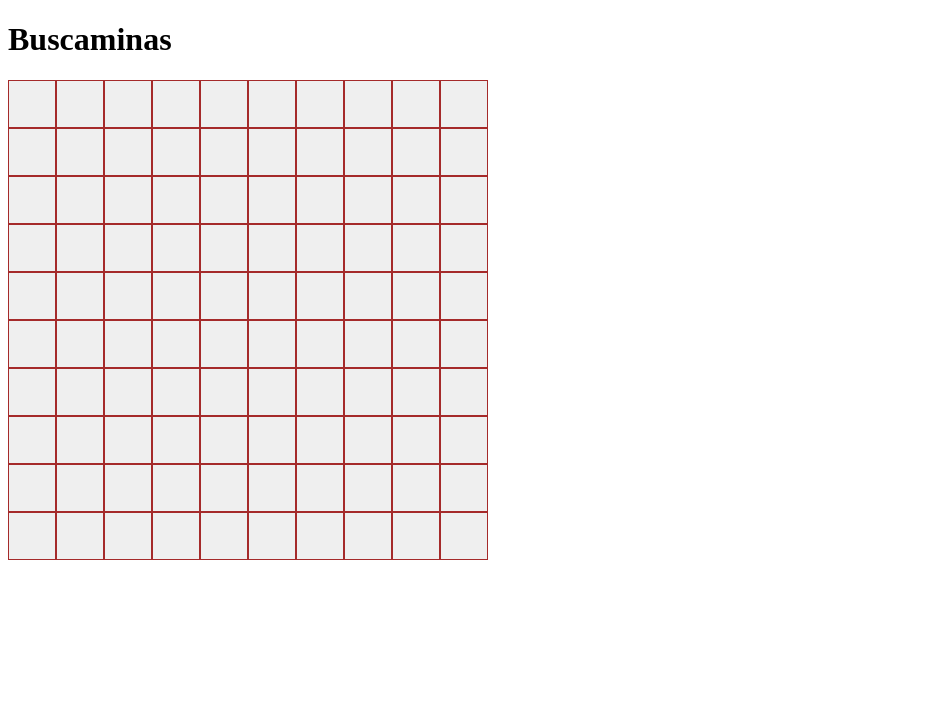
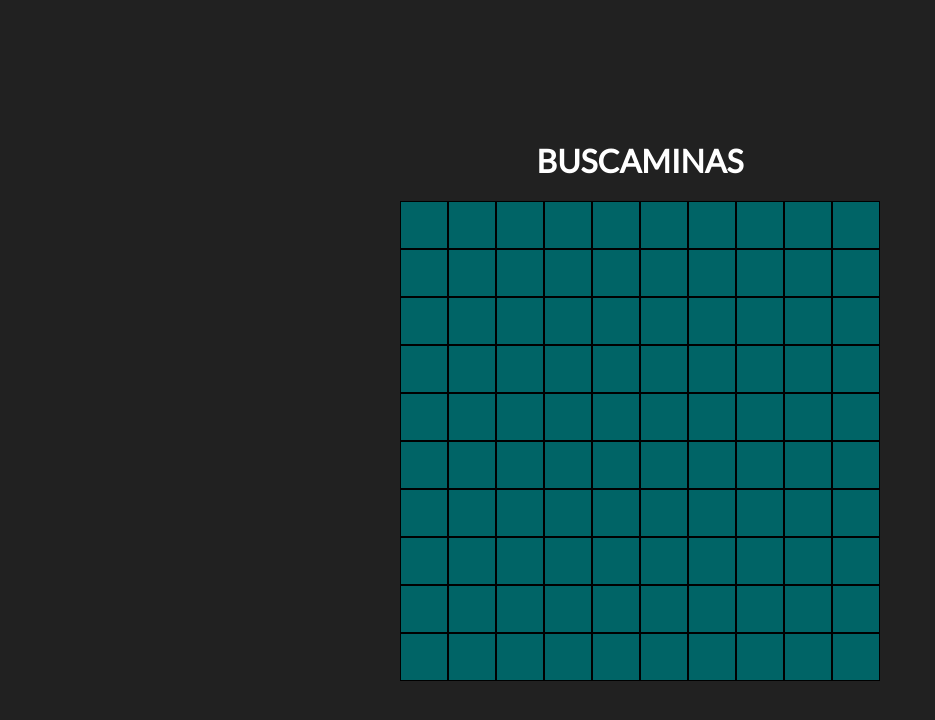
Before and after one commit to AleixFerre/buscaminas, an Angular app: page / in a window 1280 px wide. Shown: the top 720 px of the page, without its empty margins (0-935 px from the left). Built offline with nearby package versions, Linux system fonts and the light colour scheme.

Commit message:
Click funcionality

```diff
--- a/src/app/app.component.html
+++ b/src/app/app.component.html
@@ -1,2 +1,4 @@
-<h1>Buscaminas</h1>
-<app-board></app-board>
+<div class="wrapper">
+  <h1>BUSCAMINAS</h1>
+  <app-board class="board"></app-board>
+</div>
--- a/src/app/app.component.scss
+++ b/src/app/app.component.scss
@@ -0,0 +1,12 @@
+.wrapper {
+  width: 100vw;
+  height: 100vh;
+  display: flex;
+  justify-content: center;
+  align-items: center;
+  flex-direction: column;
+}
+
+.board {
+  width: 30rem;
+}
--- a/src/app/board/board.component.html
+++ b/src/app/board/board.component.html
@@ -2,9 +2,12 @@
   <button
     *ngFor="let item of row; let j = index"
     class="column"
+    [ngClass]="{
+      clicked: clicked[i][j]
+    }"
     (click)="clickPos(i, j)"
   >
-    <div *ngIf="canShow[i][j]">
+    <div *ngIf="clicked[i][j]">
       <img
         *ngIf="item === -1; else number"
         src="assets/mine.png"
@@ -12,7 +15,7 @@
         alt="mine image"
       />
       <ng-template #number>
-        <span>{{ item }}</span>
+        <span *ngIf="item !== 0">{{ item }}</span>
       </ng-template>
     </div>
   </button>
--- a/src/app/board/board.component.scss
+++ b/src/app/board/board.component.scss
@@ -6,7 +6,8 @@
 
 .column {
   display: flex;
-  border: 1px solid brown;
+  border: 1px solid black;
+  background-color: #006466;
   height: 3rem;
   justify-content: center;
   align-items: center;
@@ -18,3 +19,7 @@
   width: 2rem;
   aspect-ratio: 1;
 }
+
+.clicked {
+  background-color: white;
+}
--- a/src/app/board/board.component.ts
+++ b/src/app/board/board.component.ts
@@ -1,4 +1,6 @@
 import { Component, OnInit } from '@angular/core';
+
+const MATRIX_SIZE = 10;
 
 @Component({
   selector: 'app-board',
@@ -7,7 +9,7 @@ import { Component, OnInit } from '@angular/core';
 })
 export class BoardComponent implements OnInit {
   matrix: number[][] = [];
-  canShow: boolean[][] = [];
+  clicked: boolean[][] = [];
 
   ngOnInit(): void {
     this.createMatrix();
@@ -16,27 +18,27 @@ export class BoardComponent implements OnInit {
   }
 
   private createMatrix() {
-    for (let i: number = 0; i < 10; i++) {
+    for (let i: number = 0; i < MATRIX_SIZE; i++) {
       this.matrix[i] = [];
-      this.canShow[i] = [];
-      for (let j: number = 0; j < 10; j++) {
+      this.clicked[i] = [];
+      for (let j: number = 0; j < MATRIX_SIZE; j++) {
         this.matrix[i][j] = 0;
-        this.canShow[i][j] = false;
+        this.clicked[i][j] = false;
       }
     }
   }
 
   private placeBombs() {
-    for (let i: number = 0; i < 10; i++) {
-      let x = Math.floor(Math.random() * 10);
-      let y = Math.floor(Math.random() * 10);
+    for (let i: number = 0; i < MATRIX_SIZE; i++) {
+      let x = Math.floor(Math.random() * MATRIX_SIZE);
+      let y = Math.floor(Math.random() * MATRIX_SIZE);
       this.matrix[x][y] = -1;
     }
   }
 
   private calculateNumbers() {
-    for (let i: number = 0; i < 10; i++) {
-      for (let j: number = 0; j < 10; j++) {
+    for (let i: number = 0; i < MATRIX_SIZE; i++) {
+      for (let j: number = 0; j < MATRIX_SIZE; j++) {
         if (this.matrix[i][j] !== -1) {
           this.matrix[i][j] = this.calculateCircundant(i, j);
         }
@@ -60,10 +62,27 @@ export class BoardComponent implements OnInit {
 
   private calculateLimits(x: number, y: number) {
     const limits = [x - 1, x + 1, y - 1, y + 1];
-    return limits.map((n) => Math.min(Math.max(n, 0), this.matrix.length - 1));
+    return limits.map((n) => Math.min(Math.max(n, 0), MATRIX_SIZE - 1));
   }
 
-  public clickPos(i:number, j:number) {
-    this.canShow[i][j] = true;
+  public clickPos(x: number, y: number) {
+    if (this.clicked[x][y]) {
+      return;
+    }
+
+    this.clicked[x][y] = true;
+
+
+    if (this.matrix[x][y] !== 0) {
+      return;
+    }
+
+    const [startX, endX, startY, endY] = this.calculateLimits(x, y);
+
+    for (let i = startX; i <= endX; i++) {
+      for (let j = startY; j <= endY; j++) {
+        this.clickPos(i, j);
+      }
+    }
   }
 }
--- a/src/index.html
+++ b/src/index.html
@@ -1,11 +1,17 @@
-<!doctype html>
+<!DOCTYPE html>
 <html lang="en">
   <head>
-  <meta charset="utf-8">
+    <meta charset="utf-8" />
     <title>Buscaminas</title>
-  <base href="/">
-  <meta name="viewport" content="width=device-width, initial-scale=1">
-  <link rel="icon" type="image/x-icon" href="favicon.ico">
+    <base href="/" />
+    <meta name="viewport" content="width=device-width, initial-scale=1" />
+    <link rel="preconnect" href="https://fonts.googleapis.com" />
+    <link rel="preconnect" href="https://fonts.gstatic.com" crossorigin />
+    <link
+      href="https://fonts.googleapis.com/css2?family=Lato&display=swap"
+      rel="stylesheet"
+    />
+    <link rel="icon" type="image/x-icon" href="favicon.ico" />
   </head>
   <body>
     <app-root></app-root>
--- a/src/styles.scss
+++ b/src/styles.scss
@@ -1 +1,8 @@
 /* You can add global styles to this file, and also import other style files */
+
+html, body {
+  margin: 0;
+  background-color: rgb(33, 33, 33);
+  font-family: 'Lato', sans-serif;
+  color: white;
+}
```
Also changed, not shown: 2 other files (tests, documents, lock files or other folders). Lines whose indentation alone changed are shown as unchanged.
